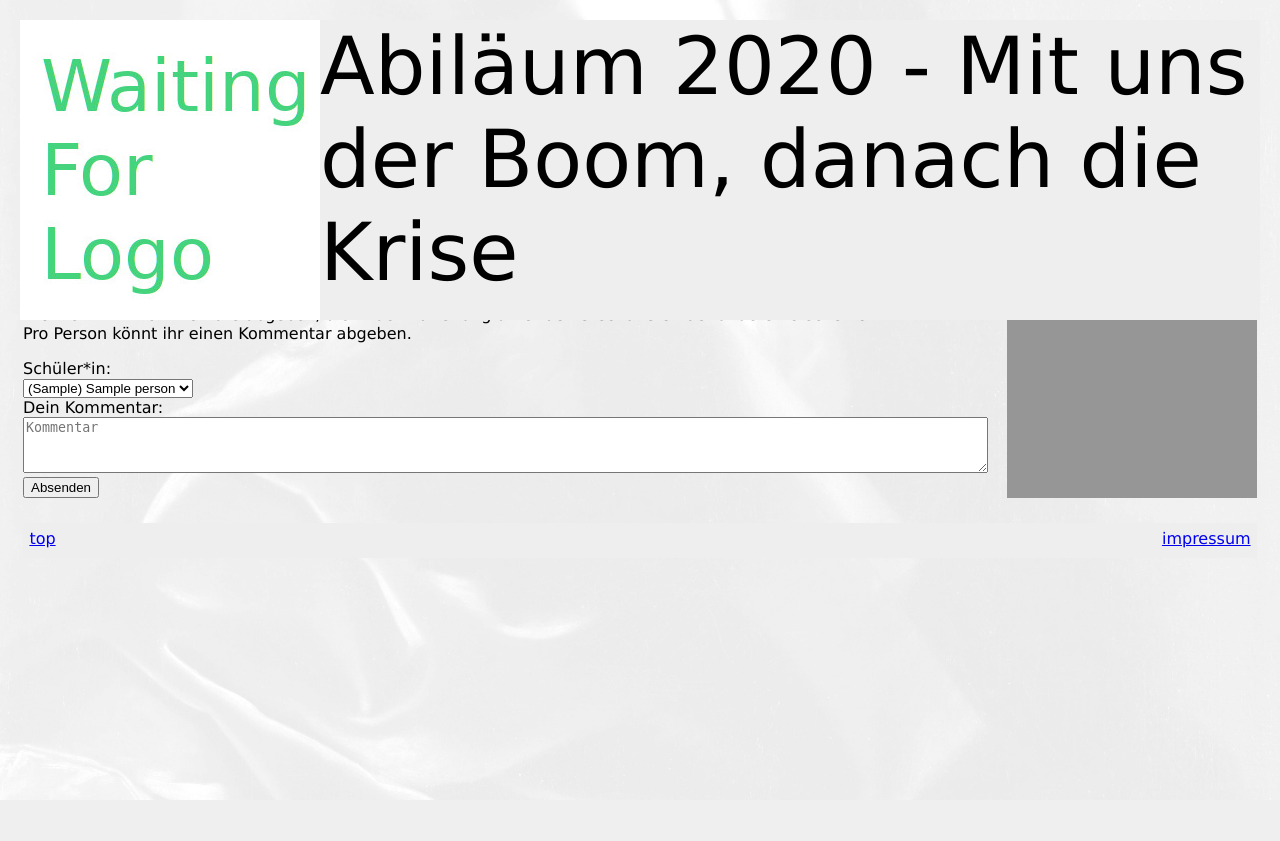
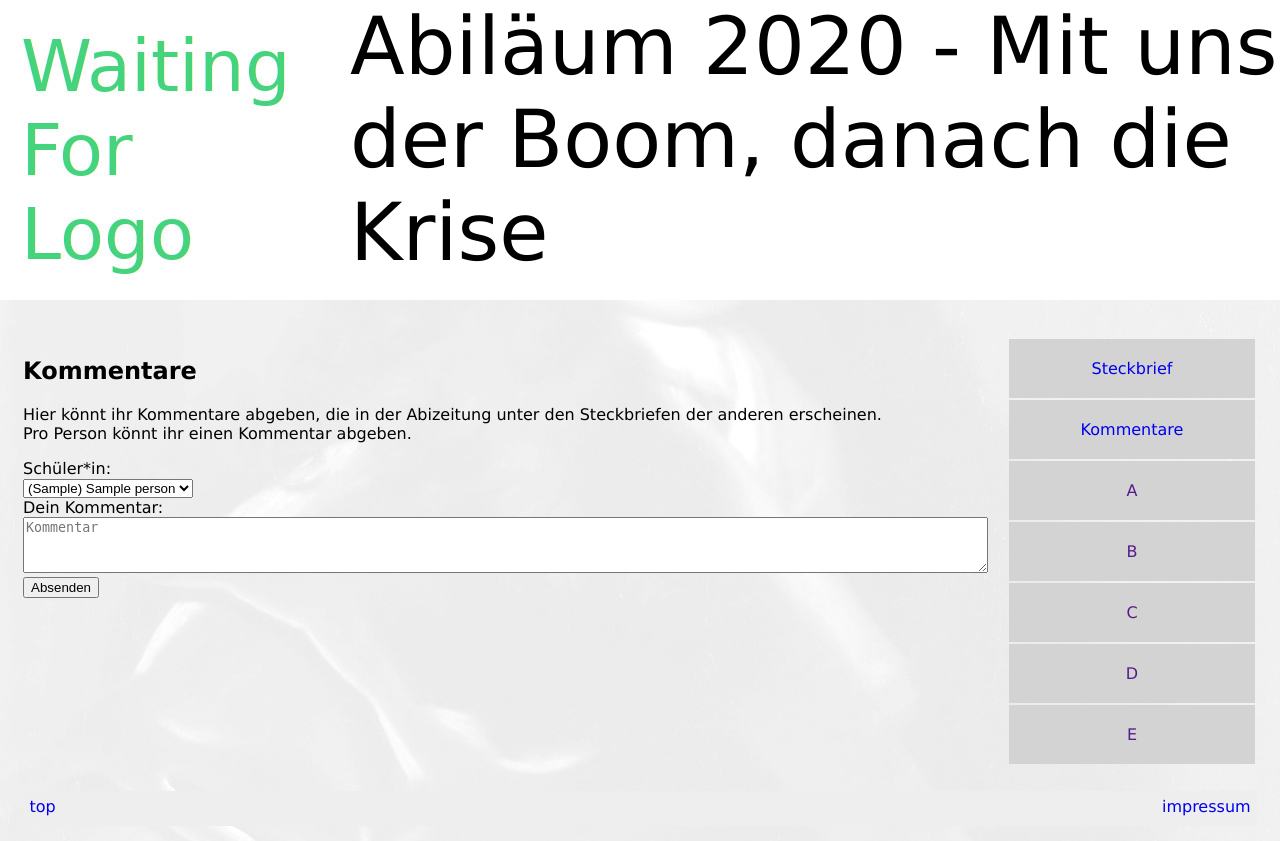
Before and after one commit to JannikEmmerich/Abizeitungs-Portal, a PHP site: page /comment.php in a window 1280 px wide. Before the commit the page ends 800 px from the top, so only its background shows below. Run offline with PHP 8.4, Linux system fonts and the light colour scheme; tables that the repository leaves empty or names only in its code hold one stand-in row (values such as "Sample post").

Commit message:
Various style and functional changes to php scripts

```diff
--- a/src/Templates/header.inc.php
+++ b/src/Templates/header.inc.php
@@ -1,11 +1,11 @@
 <?php
-	$pdo = new PDO('mysql:host=127.0.0.1;dbname=abizeitung', 'www-data', 'geheim');
+	$pdo = new PDO('mysql:host=abizeitung_mariadb;dbname=abizeitung', 'abizeitung', 'abizeitung');
 ?>
 <!DOCTYPE HTML>
 <html>
 	<head>
 		<meta charset="utf-8">
-		<title><?php echo $title ?></title>
+		<title>AbizeitungsPortal - <?php echo $title ?></title>
 		<link rel="stylesheet" type="text/css" href="Templates/style.css">
 	</head>
 
@@ -19,5 +19,4 @@
 
 			<div class="space"></div>
 
-
 			<div class="container">
--- a/src/Templates/navigation.inc.php
+++ b/src/Templates/navigation.inc.php
@@ -1,7 +1,10 @@
 
-	<div id="navigation">
-		<ul>
-			<li><a href="person.php">Steckbrief</a></li>
-			<li><a href="comment.php">Kommentare</a></li>
-		</ul>
-	</div>
+			<div id="navigation">
+				<div id="element"><a href="person.php">Steckbrief</a></div>
+				<div id="element"><a href="comment.php">Kommentare</a></div>
+				<div id="element"><a href="">A</a></div>
+				<div id="element"><a href="">B</a></div>
+				<div id="element"><a href="">C</a></div>
+				<div id="element"><a href="">D</a></div>
+				<div id="element"><a href="">E</a></div>
+			</div>
--- a/src/Templates/redirect.inc.php
+++ b/src/Templates/redirect.inc.php
@@ -1,5 +1,5 @@
 <?php
-	$pdo = new PDO('mysql:host=127.0.0.1;dbname=abizeitung', 'www-data', 'geheim');
+	$pdo = new PDO('mysql:host=abizeitung_mariadb;dbname=abizeitung', 'abizeitung', 'abizeitung');
 ?>
 <!DOCTYPE HTML>
 <html>
--- a/src/Templates/style.css
+++ b/src/Templates/style.css
@@ -9,12 +9,23 @@ html{font-family:Verdana,sans-serif}
   align-content: start;
 }
 
-.space { margin-top: 210px; }
+.space { margin-top: 310px; }
 
 body { background-position: center; background-repeat: no-repeat; background-size: cover; background-image:url('../Images/background.jpg') }
 
-#header{ left: 0px; right: 0px; ;background:#eee; position:fixed; top:0px; margin-top:0px;
-	width: auto; display: grid; grid-template-columns: 300px auto; grid-template-rows: auto; align-content: start;  margin: 20px;}
+a { text-decoration: none; }
+
+#header{ 	left: 0px;
+		right: 0px;
+		background:white;
+		position:fixed;
+		top:0px;
+		width: auto;
+		display: grid;
+		grid-template-columns: 300px auto;
+		grid-template-rows: auto;
+		grid-gap: 50px;
+		align-content: start;}
 #header img {width: 300px; grid-column-start: 1; grid-column-end: span 1; grid-row-start: 1; grid-row-end: span 1;}
 
 #title { font-size: 5em; grid-column-start: 2; grid-column-end: span 1; grid-row-start: 1; grid-row-end: span 1;}
@@ -23,9 +34,7 @@ body { background-position: center; background-repeat: no-repeat; background-siz
 
 #main { grid-row-start: 1; grid-row-end: span 1; grid-column-start: 1; grid-column-end: span 1}
 
-/* Navigation am rechten Rand */
-#navigation { background-color: rgba( 150, 150, 150, 50); grid-row-start: 1; grid-row-end: span 1; grid-column-start: 2; grid-column-end: span 1}
-#navigation li { list-tyle-type: none; }
-
+#navigation { grid-row-start: 1; grid-row-end: span 1; grid-column-start: 2; grid-column-end: span 1}
+#navigation #element {background: lightgrey; padding: 20px; margin: 2px; text-align: center}
 
 #footer {border: 0; padding: 0.4em; grid-column-start: 1; grid-column-end: span 2; grid-row-start: 2; grid-row-end: span 1; background-color: #eee}
--- a/src/comment.php
+++ b/src/comment.php
@@ -1,4 +1,4 @@
-<?php 	$title = 'AbizeitungsPortal - Steckbrief';
+<?php 	$title = 'Steckbrief';
 	include('Templates/header.inc.php'); ?>
 
 
@@ -28,6 +28,7 @@
 					<textarea maxlength="100" placeholder="Kommentar" name="comment" style="height: 50px; width: 100%"></textarea>
 					<button type="submit">Absenden</button>
 					<input type="hidden" name="type" value="comment"/>
+					<input type="hidden" name="creator" value=""/>	<!-- insert creator student id here -->
 				</form>
 			</div>
 
--- a/src/index.php
+++ b/src/index.php
@@ -1,4 +1,4 @@
-<?php 	$title = 'AbizeitungsPortal - Index';
+<?php 	$title = 'Index';
 	include('Templates/header.inc.php'); ?>
 
 	<div id="login">
--- a/src/person.php
+++ b/src/person.php
@@ -1,4 +1,4 @@
-<?php 	$title = 'AbizeitungsPortal - Steckbrief';
+<?php 	$title = 'Steckbrief';
 	include('Templates/header.inc.php'); ?>
 
 
```
Also changed, not shown: src/save_data.php (+12 -3 lines). Lines whose indentation alone changed are shown as unchanged.
